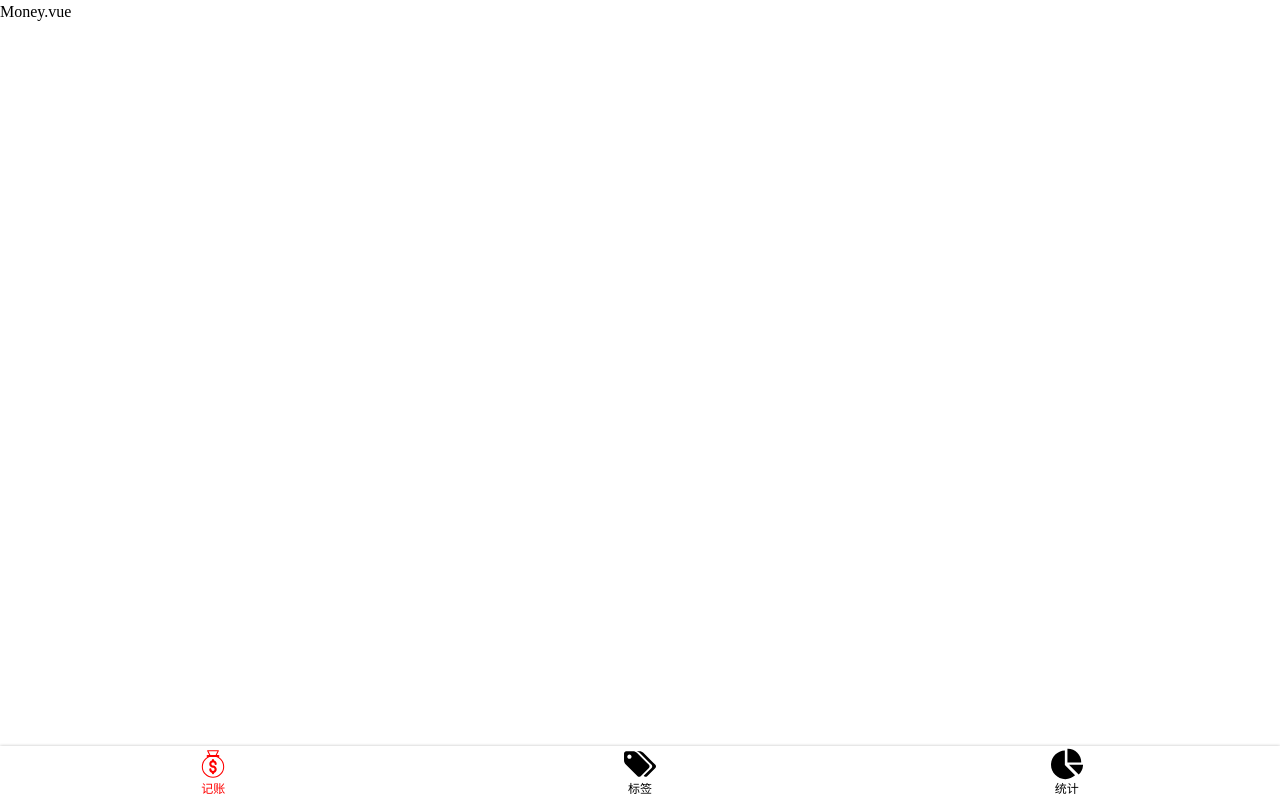
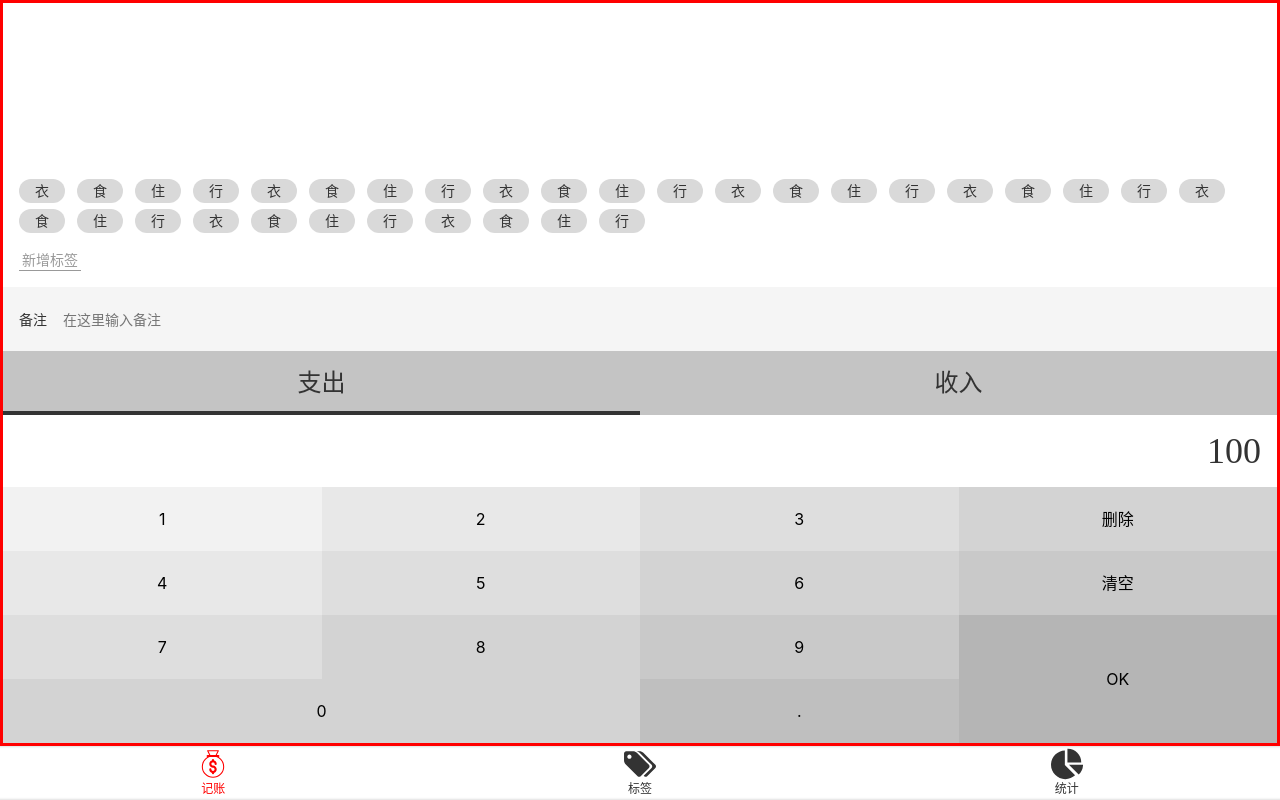
Before and after one commit to J-h125/money-version1, a Vue app: page /#/money in a window 1280 px wide. Built offline with nearby package versions, Linux system fonts and the light colour scheme.

Commit message:
模块化 把money.vue分成了四个子组件

```diff
--- a/public/index.html
+++ b/public/index.html
@@ -9,9 +9,7 @@
     <title><%= htmlWebpackPlugin.options.title %></title>
   </head>
   <body>
-    <noscript>
-      <strong>We're sorry but <%= htmlWebpackPlugin.options.title %> doesn't work properly without JavaScript enabled. Please enable it to continue.</strong>
-    </noscript>
+
     <div id="app"></div>
     <!-- built files will be auto injected -->
   </body>
--- a/src/App.vue
+++ b/src/App.vue
@@ -1,7 +1,6 @@
 <template>
-  <div >
+  <div id="app">
     <router-view></router-view>
-
   </div>
 </template>
 
@@ -11,37 +10,15 @@
 
 
 <style lang="scss">
-*{
-  margin:0;padding: 0;
-  box-sizing: border-box;
-}
+@import "~@/assets/style/reset.scss";
+@import "~@/assets/style/helper.scss";
 body{
+  -webkit-font-smoothing: antialiased;
+  -moz-osx-font-smoothing: grayscale;
   line-height: 1.5;
-}
-a{
-  text-decoration: none;
-  color:inherit;
+  font-size: 16px;
+  font-family: $font-hei;
+  color: #333;
 }
 
-
-#app {
-  font-family: Avenir, Helvetica, Arial, sans-serif;
-  -webkit-font-smoothing: antialiased;
-  -moz-osx-font-smoothing: grayscale;
-  text-align: center;
-  color: #2c3e50;
-}
-
-#nav {
-  padding: 30px;
-
-  a {
-    font-weight: bold;
-    color: #2c3e50;
-
-    &.router-link-exact-active {
-      color: #42b983;
-    }
-  }
-}
 </style>
--- /dev/null
+++ b/src/assets/style/helper.scss
@@ -0,0 +1,22 @@
+$font-hei: -apple-system, "Noto Sans", "Helvetica Neue", Helvetica, "Nimbus Sans L", Arial, "Liberation Sans", "PingFang SC", "Hiragino Sans GB", "Noto Sans CJK SC", "Source Han Sans SC", "Source Han Sans CN", "Microsoft YaHei", "Wenquanyi Micro Hei", "WenQuanYi Zen Hei", "ST Heiti", SimHei, "WenQuanYi Zen Hei Sharp", sans-serif;
+$font-kai: Baskerville, Georgia, "Liberation Serif", "Kaiti SC", STKaiti, "AR PL UKai CN", "AR PL UKai HK", "AR PL UKai TW", "AR PL UKai TW MBE", "AR PL KaitiM GB", KaiTi, KaiTi_GB2312, DFKai-SB, "TW\-Kai", serif;
+$font-song: Georgia, "Nimbus Roman No9 L", "Songti SC", "Noto Serif CJK SC", "Source Han Serif SC", "Source Han Serif CN", STSong, "AR PL New Sung", "AR PL SungtiL GB", NSimSun, SimSun, "TW\-Sung", "WenQuanYi Bitmap Song", "AR PL UMing CN", "AR PL UMing HK", "AR PL UMing TW", "AR PL UMing TW MBE", PMingLiU, MingLiU, serif;
+
+$color-highlight: #f00;
+
+//placeholder
+%clearFix{
+  &::after{
+    content: '';
+    clear: both;
+    display: block;
+  }
+}
+$color-shadow: rgba(0,0,0,0.25);
+%outerShadow{
+  box-shadow: 0 0 3px $color-shadow;
+}
+%innerShadow{
+  box-shadow: inset 0 -3px 3px -3px $color-shadow,
+  inset 0 3px 3px -3px $color-shadow;
+}
--- /dev/null
+++ b/src/assets/style/reset.scss
@@ -0,0 +1,17 @@
+*{
+  margin:0;padding: 0;
+  box-sizing: border-box;
+}
+a{
+  text-decoration: none;
+  color:inherit;
+}
+ul,ol{
+  list-style:none;
+}
+button,input{
+  font:inherit;
+}
+:focus{
+  outline:none;
+}
--- a/src/components/Layout.vue
+++ b/src/components/Layout.vue
@@ -1,6 +1,8 @@
 <template>
-    <div class="nav-wrapper">
-        <div class="content">
+    <div class="layout-wrapper" :class="classPrefix&&
+     `${classPrefix}-wrapper` ">
+        <div class="content" :class="classPrefix&&
+        `${classPrefix}-content`">
         <slot/>
         </div>
         <Nav/>
@@ -8,14 +10,14 @@
 </template>
 <script lang="ts">
     export default {
+        props:['classPrefix'],
         name:"Layout"
     }
 </script>
 
 
 <style lang="scss" scoped>
-    .nav-wrapper{
-
+    .layout-wrapper{
         display: flex;
         flex-direction: column;
         height: 100vh;
--- /dev/null
+++ b/src/components/Money/Notes.vue
@@ -0,0 +1,34 @@
+<template>
+    <div>
+        <label class="notes">
+            <span class="name">备注</span>
+            <input  type="text" placeholder="在这里输入备注">
+        </label>
+    </div>
+</template>
+
+<script lang="ts">
+    export default {
+        name: 'Notes'
+    };
+</script>
+
+<style lang="scss" scoped>
+    .notes{
+        font-size: 14px;
+        background: #f5f5f5;
+        padding-left: 16px;
+        display: flex;
+        align-items: center;
+        .name{
+            padding-right: 16px;
+        }
+        input{
+            height:64px;
+            flex-grow: 1;
+            background: transparent;
+            border: none;
+            padding-right: 16px;
+        }
+    }
+</style>
--- /dev/null
+++ b/src/components/Money/NumberPad.vue
@@ -0,0 +1,80 @@
+<template>
+    <div class="numberPad">
+        <div class="output">100</div>
+        <div class="buttons">
+            <button>1</button>
+            <button>2</button>
+            <button>3</button>
+            <button>删除</button>
+            <button>4</button>
+            <button>5</button>
+            <button>6</button>
+            <button>清空</button>
+            <button>7</button>
+            <button>8</button>
+            <button>9</button>
+            <button class="ok">OK</button>
+            <button class="zero">0</button>
+            <button>.</button>
+        </div>
+    </div>
+</template>
+
+<script lang="ts">
+    export default {
+        name: 'NumberPad'
+    };
+</script>
+
+<style lang="scss" scoped>
+    @import "~@/assets/style/helper.scss";
+    .numberPad{
+        .output{
+            font-size: 36px;
+            font-family: Consolas monospace;
+            padding:9px 16px;
+            text-align: right;
+
+        }
+        .buttons{
+
+            > button{
+                @extend %clearFix;
+                width: 25%;
+                height:64px;
+                float: left;
+                background: transparent;
+                border: none;
+                &.ok{
+                    height:64px*2 ;
+                    float: right;
+                }
+                &.zero{
+                    width: 50%;
+                }
+                $bg:#f2f2f2;
+                &:nth-child(1){
+                    background:$bg ;
+                }
+                &:nth-child(2),&:nth-child(5){
+                    background: darken($bg,4%);
+                }
+                &:nth-child(3),&:nth-child(6),&:nth-child(9){
+                    background: darken($bg,4*2%);
+                }
+                &:nth-child(4),&:nth-child(7),&:nth-child(10),&:nth-child(13){
+                    background: darken($bg,4*3%);
+                }
+                &:nth-child(8),&:nth-child(11){
+                    background: darken($bg,4*4%);
+                }
+                &:nth-child(14){
+                    background: darken($bg,4*5%);
+                }
+                &:nth-child(12){
+                    background: darken($bg,4*6%);
+                }
+            }
+        }
+    }
+</style>
--- /dev/null
+++ b/src/components/Money/Tags.vue
@@ -0,0 +1,84 @@
+<template>
+    <div class="tags">
+        <div class="new">
+            <button>新增标签</button>
+        </div>
+        <ul class="current">
+            <li>衣</li>
+            <li>食</li>
+            <li>住</li>
+            <li>行</li>
+            <li>衣</li>
+            <li>食</li>
+            <li>住</li>
+            <li>行</li>
+            <li>衣</li>
+            <li>食</li>
+            <li>住</li>
+            <li>行</li>
+            <li>衣</li>
+            <li>食</li>
+            <li>住</li>
+            <li>行</li>
+            <li>衣</li>
+            <li>食</li>
+            <li>住</li>
+            <li>行</li>
+            <li>衣</li>
+            <li>食</li>
+            <li>住</li>
+            <li>行</li>
+            <li>衣</li>
+            <li>食</li>
+            <li>住</li>
+            <li>行</li>
+            <li>衣</li>
+            <li>食</li>
+            <li>住</li>
+            <li>行</li>
+
+        </ul>
+    </div>
+</template>
+
+<script lang="ts">
+    export default {
+        name: 'Tags'
+    };
+</script>
+
+<style lang="scss" scoped>
+    .tags{
+
+        font-size: 14px;
+        padding: 16px;
+        flex-grow: 1;
+        display: flex;
+        flex-direction: column-reverse;
+        > .current{
+            display: flex;
+            flex-wrap: wrap;
+
+            > li{
+                background: #d9d9d9;
+                $h:24px;
+                height: $h;
+                line-height: $h;
+                border-radius: ($h/2);
+                padding: 0 16px;
+                margin-right: 12px;
+                margin-top:6px;
+            }
+        }
+        > .new{
+            padding-top: 16px;
+            button{
+                background: transparent;
+                border: none;
+                color:#999;
+                border-bottom: 1px solid;
+                padding:0 3px;
+            }
+        }
+    }
+</style>
--- /dev/null
+++ b/src/components/Money/Types.vue
@@ -0,0 +1,41 @@
+<template>
+    <div>
+        <ul class="types">
+            <li class="selected">支出</li>
+            <li>收入</li>
+        </ul>
+    </div>
+</template>
+
+<script lang="ts">
+    export default {
+        name: 'Types'
+    };
+</script>
+
+<style lang="scss" scoped>
+    .types{
+        background: #c4c4c4;
+        display: flex;
+        text-align: center;
+        font-size: 24px;
+        > li{
+            width: 50%;
+            height: 64px;
+            display: flex;
+            justify-content: center;
+            align-items:center;
+            position: relative;
+            &.selected::after{
+                content:'';
+                position: absolute;
+                bottom:0;
+                left:0;
+                width: 100%;
+                height: 4px;
+                background: #333;
+            }
+        }
+
+    }
+</style>
--- a/src/components/Nav.vue
+++ b/src/components/Nav.vue
@@ -22,9 +22,11 @@
 </script>
 
 <style lang="scss" scoped>
+    @import "~@/assets/style/helper.scss";
     nav{
+        @extend %outerShadow;
+        @extend %innerShadow;
         display: flex;
-        box-shadow: 0 0 3px rgba(0,0,0,0.25);
         flex-direction:row;
         font-size:12px;
         > .item{
@@ -40,7 +42,7 @@
             }
         }
         > .item.selected{
-            color:red;
+            color:$color-highlight;
         }
     }
 
--- a/src/views/Money.vue
+++ b/src/views/Money.vue
@@ -1,13 +1,35 @@
 <template>
-        <Layout>
-            Money.vue
+        <Layout class-prefix="layout">
+            <number-pad/>
+            <types/>
+           <notes/>
+           <tags/>
         </Layout>
 </template>
 
 <script lang="ts">
     import Nav from '@/components/Nav.vue';
+    import NumberPad from '@/components/Money/NumberPad.vue';
+    import Types from '@/components/Money/Types.vue';
+    import Notes from '@/components/Money/Notes.vue';
+    import Tags from '@/components/Money/Tags.vue';
     export default {
         name: 'money',
-        components: {Nav}
+        components: {Tags, Notes, Types, NumberPad, Nav}
     };
 </script>
+<style lang="scss">
+    .layout-content{
+        border: 3px solid red;
+        display: flex;
+        flex-direction: column-reverse;
+    }
+</style>
+
+<style lang="scss" scoped>
+
+
+
+
+
+</style>
```
